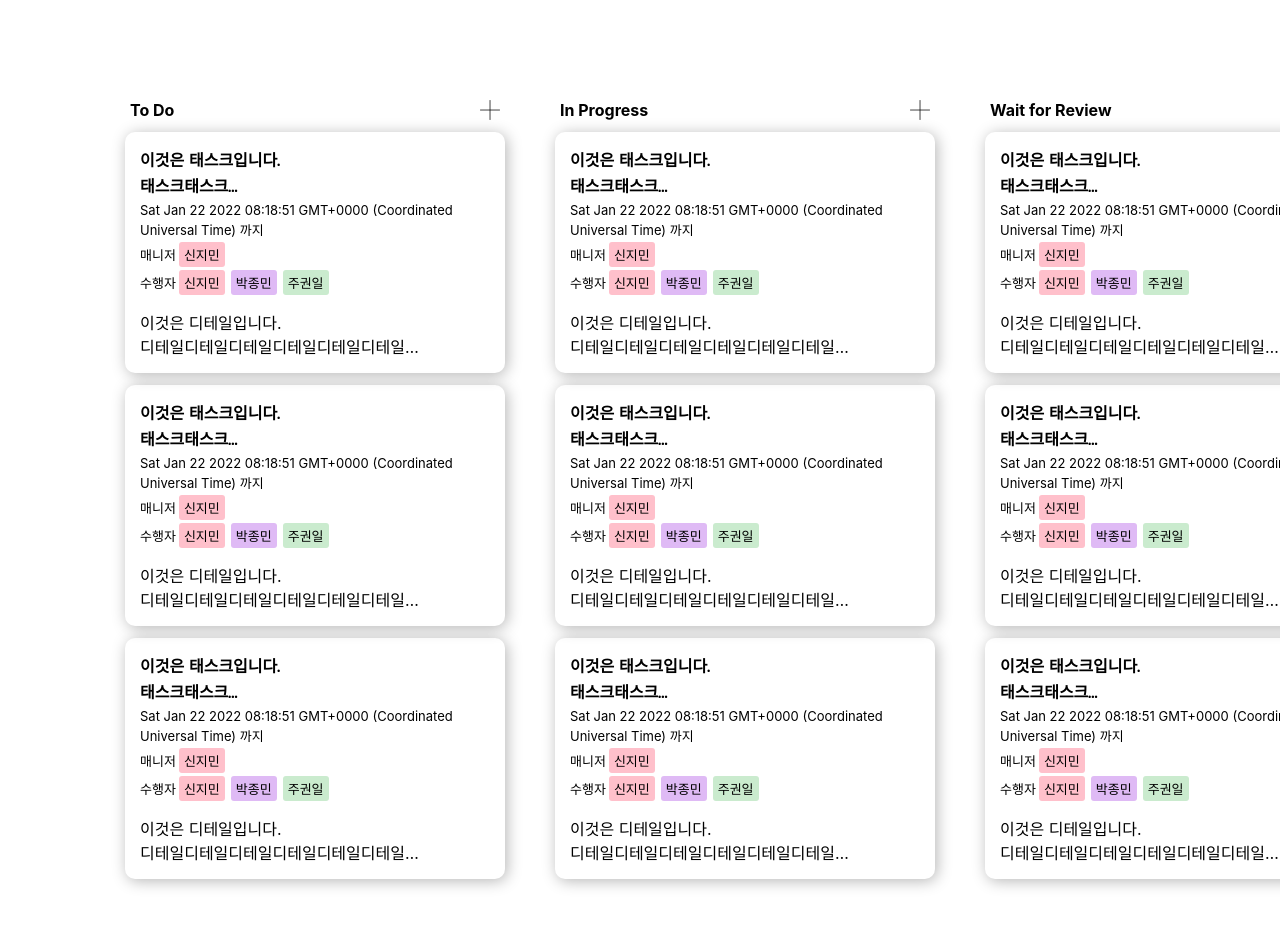
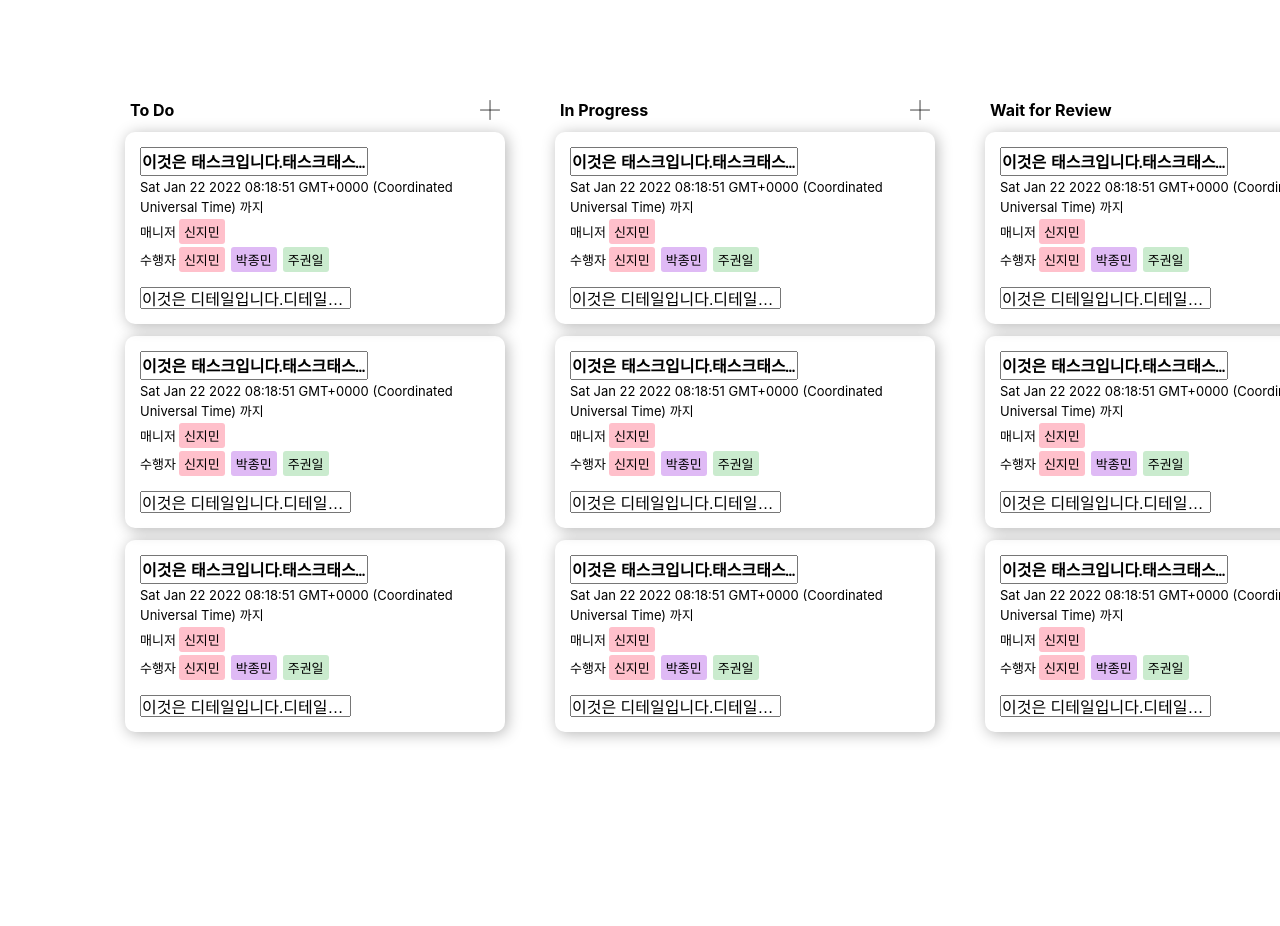
Before and after one commit to KU-Together/Together-web, a React (Create React App) app: page / in a window 1280 px wide. Shown: the top 926 px of the page. After the commit the page ends 838 px from the top, so only its background shows below. Built offline with nearby package versions, Linux system fonts and the light colour scheme.

Commit message:
Use input tag

```diff
--- a/package.json
+++ b/package.json
@@ -10,8 +10,10 @@
     "@types/node": "^16.11.14",
     "@types/react": "^17.0.37",
     "@types/react-dom": "^17.0.11",
+    "@types/react-redux": "^7.1.21",
     "react": "^17.0.2",
     "react-dom": "^17.0.2",
+    "react-redux": "^7.2.6",
     "react-router-dom": "^6.2.1",
     "react-scripts": "5.0.0",
     "styled-components": "^5.3.3",
--- a/src/components/molecules/kanbanCard/KanbanCard.tsx
+++ b/src/components/molecules/kanbanCard/KanbanCard.tsx
@@ -20,9 +20,10 @@ function KanbanCard(props: Props) {
 
   return (
     <Container className={props.className} onClick={() => setIsEditing(true)}>
-      <Title as="p" visibleLines={isEditing ? undefined : 2} onClick={() => {console.log('helloooo')}}>
-        {props.cardInfo.title}
-      </Title>
+      <Title
+        value={props.cardInfo.title}
+        readOnly={isEditing ? false : true}
+      />
 
       <div>
         <Property>
@@ -59,9 +60,10 @@ function KanbanCard(props: Props) {
         )}
       </PropertyRow>
 
-      <Detail visibleLines={isEditing ? undefined : 2}>
-        {props.cardInfo.detail}
-      </Detail>
+      <Detail
+        value={props.cardInfo.detail}
+        readOnly={isEditing ? false : true}
+      />
     </Container>
   )
 }
--- a/src/components/molecules/kanbanCard/styles.ts
+++ b/src/components/molecules/kanbanCard/styles.ts
@@ -1,5 +1,5 @@
 import styled, { css } from 'styled-components'
-import { Bold } from 'styles/typography'
+import { bold } from 'styles/typography'
 import Tag from 'components/atoms/tag/Tag'
 
 export const hoverCursor = css`
@@ -21,7 +21,8 @@ interface Title {
   visibleLines?: number,
 }
 
-export const Title = styled(Bold) <Title>`
+export const Title = styled.input<Title>`
+    ${bold}
     font-size: medium;
     margin: 0;
     padding: 0;
@@ -41,7 +42,7 @@ interface Detail {
   visibleLines?: number
 }
 
-export const Detail = styled.p<Detail>`
+export const Detail = styled.input<Detail>`
     font-size: medium;
     margin: 15px 0 0 0;
     padding: 0;
--- a/src/styles/typography.ts
+++ b/src/styles/typography.ts
@@ -1,6 +1,6 @@
-import styled from "styled-components";
+import styled, { css } from "styled-components";
 
-export const Bold = styled.span`
+export const bold = css`
   font-family: 'Mitr', sans-serif;
   font-weight: 700;
 `
```
Also changed, not shown: 1 other file (tests, documents, lock files or other folders).
